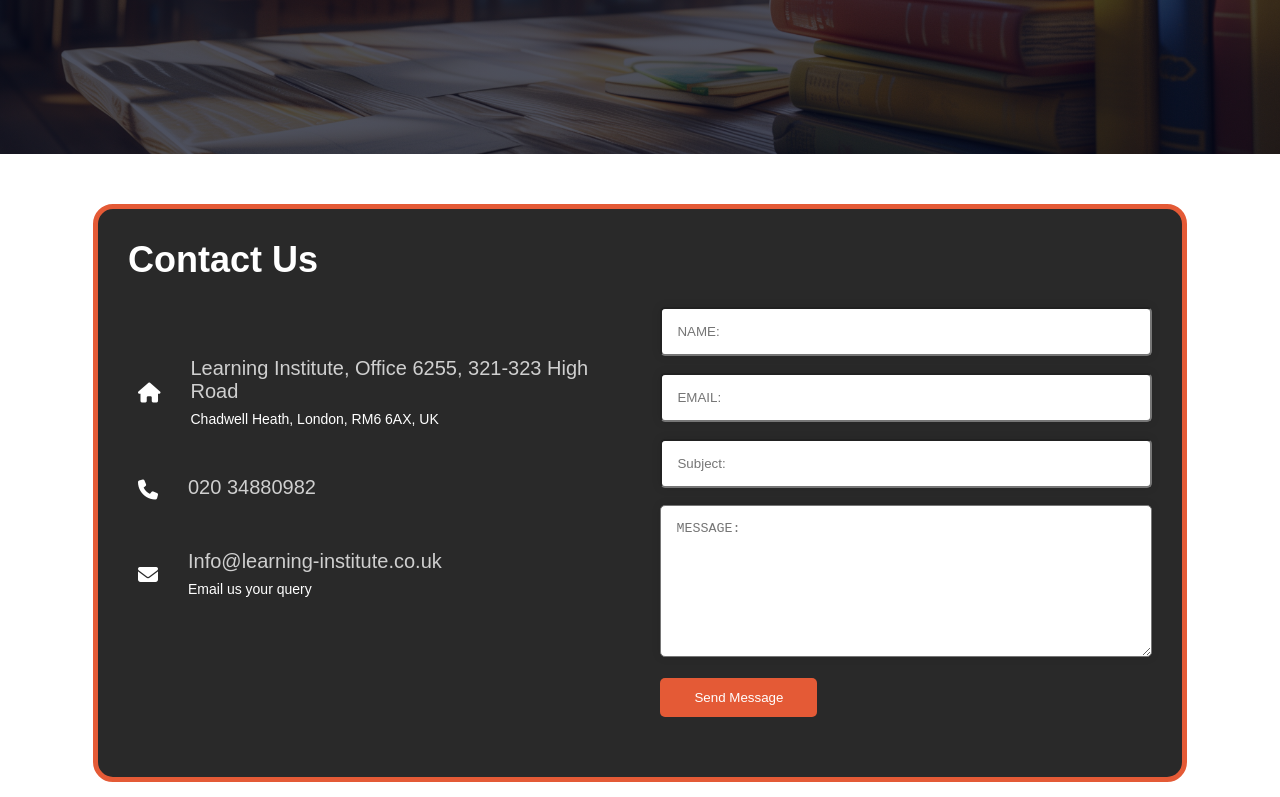
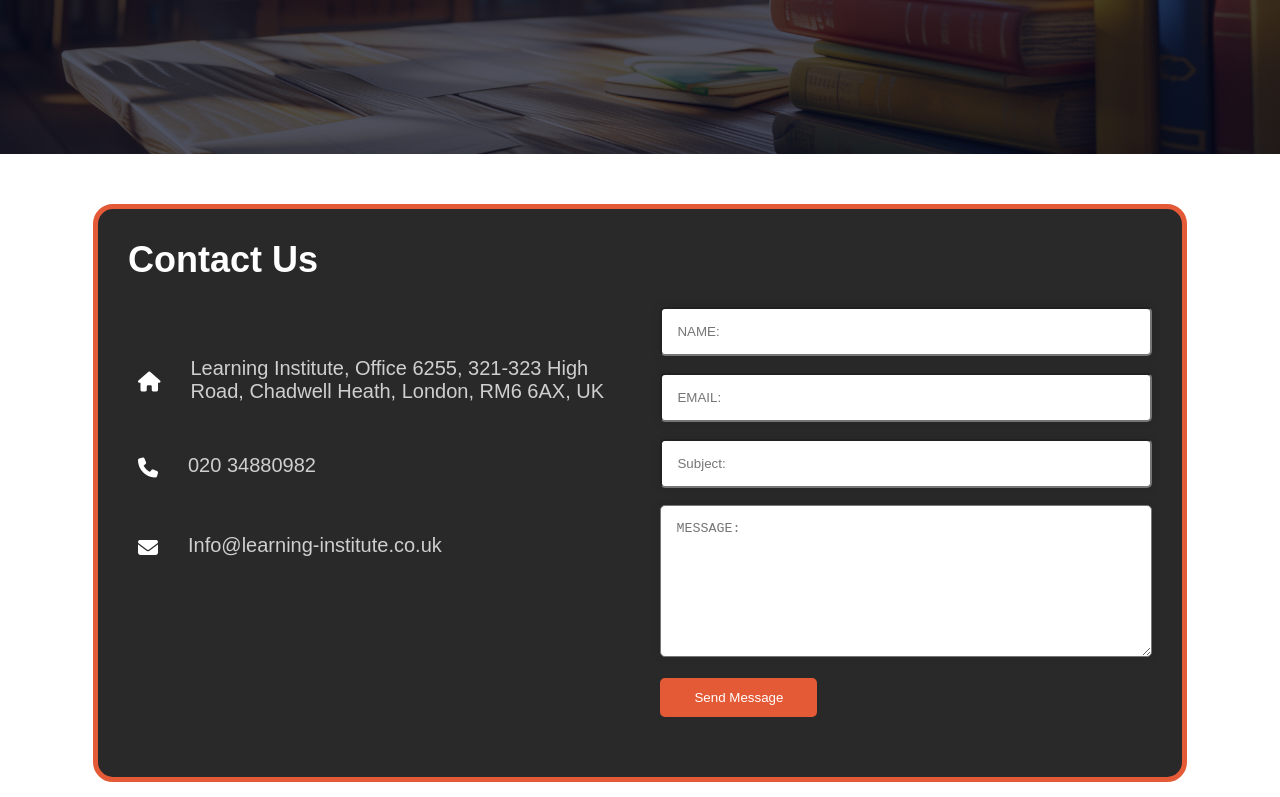
Before and after one commit to AbdulSufi/The-Learning-Institute-New-, a React (Create React App) app: page /contactUs in a window 1280 px wide. Shown: the part 406-1203 px from the top of the page. Built offline with nearby package versions, Linux system fonts and the light colour scheme.

Commit message:
ContactPage

```diff
--- a/src/Components/ContactUs.js
+++ b/src/Components/ContactUs.js
@@ -10,10 +10,9 @@ export default function ContactUs() {
             <i class="fa-solid fa-home"></i>
             <span>
               <h5>
-                Learning Institute, Office 6255, 321-323 High Road
+                Learning Institute, Office 6255, 321-323 High Road,
+                Chadwell Heath, London, RM6 6AX, UK
               </h5>
-              <p>Chadwell
-              Heath, London, RM6 6AX, UK</p>
             </span>
           </div>
 
@@ -28,7 +27,6 @@ export default function ContactUs() {
             <i class="fa-solid fa-envelope"></i>
             <span>
               <h5>Info@learning-institute.co.uk</h5>
-              <p>Email us your query</p>
             </span>
           </div>
         </div>
```
